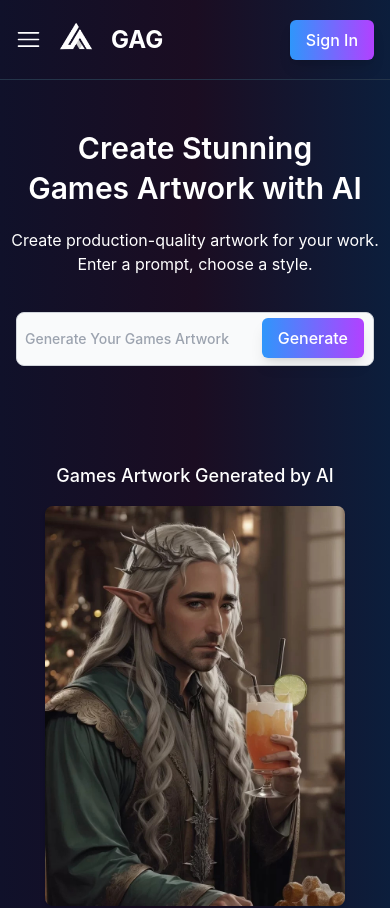
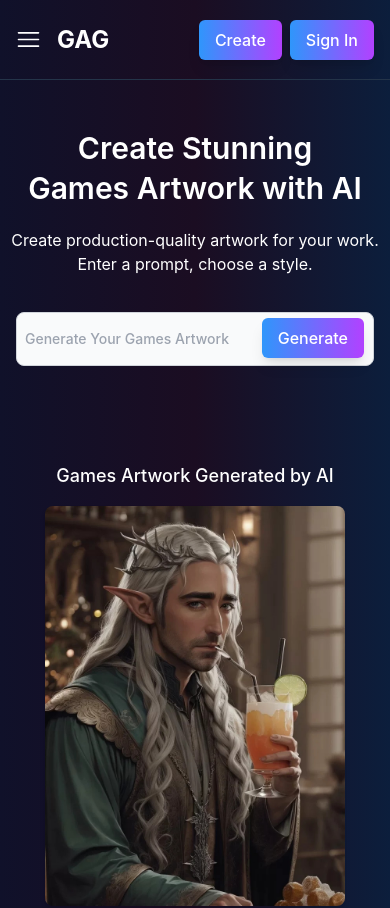
Before and after one commit to Abhi06027/gamesartworkai, a React (Vite) app: page / in a window 390 px wide. Shown: the top 908 px of the page. Built offline with nearby package versions, Linux system fonts and the light colour scheme; a web font is replaced by a local one.

Commit message:
Addedbutton

```diff
--- a/src/App.jsx
+++ b/src/App.jsx
@@ -1,5 +1,11 @@
 import { BrowserRouter, Route, Routes } from "react-router-dom";
-import { Howitworks, AboutUs, ArtworkGallery, SignupForm } from "./Pages";
+import {
+  Howitworks,
+  AboutUs,
+  ArtworkGallery,
+  SignupForm,
+  Create,
+} from "./Pages";
 import { Header, Hero, Footer, Hidenavbarfooter } from "./Components";
 
 function App() {
@@ -15,6 +21,7 @@ function App() {
           <Route path="/artwork-gallery" element={<ArtworkGallery />} />
           <Route path="/" element={<AboutUs />} />
           <Route path="/Sign-in" element={<SignupForm />} />
+          <Route path="/create" element={<Create />} />
         </Routes>
 
         <Hidenavbarfooter>
--- a/src/Components/Footer.jsx
+++ b/src/Components/Footer.jsx
@@ -19,7 +19,7 @@ const Footer = () => {
                     <img
                       className="w-5 h-5"
                       src={social.url}
-                      alt={social.url}
+                      alt={social.logo}
                     />
                   </div>
                 </Link>
--- a/src/Components/Header.jsx
+++ b/src/Components/Header.jsx
@@ -10,7 +10,7 @@ const Header = () => {
 
   return (
     <header className="w-full h-[80px] sm:px-8 px-4 py-2 border-b flex justify-between fixed top-0 bottom-0 lg:static z-[99] bg-gradient-to-r from-[#10112a] via-[#1b0d22] to-[#0c1e3c] border-b-[#243449]">
-      <nav className="flex items-center">
+      <nav className="flex gap-4 items-center">
         <div
           onClick={() => setOpen(!open)}
           className={`z-[999] lg:hidden ${open ? "text-black" : "text-white"} `}
@@ -39,7 +39,7 @@ const Header = () => {
         </div>
 
         <Link to="/" className="flex items-center">
-          <Logo style="w-[70px] h-[70px] object-contain" />
+          <Logo style="w-[70px] h-[70px] hidden lg:block object-contain" />
           <h2 className="font-bold text-white text-[24px]">GAG</h2>
         </Link>
       </nav>
@@ -56,7 +56,14 @@ const Header = () => {
           ))}
         </ul>
       </div>
-      <div className="flex items-center">
+      <div className="flex space-x-2 items-center">
+        <Link to="create">
+          <Button
+            name={"Create"}
+            style="bg-gradient-to-r from-[#2f96fb] shadow-lg font-medium text-white to-[#b241ff] px-4 py-2 rounded-md"
+          />
+        </Link>
+
         <Link to="Sign-in">
           <Button
             name={"Sign In"}
--- /dev/null
+++ b/src/Pages/Create.jsx
@@ -0,0 +1,5 @@
+const Create = () => {
+  return <div className=" bg-white min-h-screen">df</div>;
+};
+
+export default Create;
--- a/src/Pages/index.js
+++ b/src/Pages/index.js
@@ -2,4 +2,5 @@ import Howitworks from "./Howitworks";
 import AboutUs from "./AboutUs";
 import ArtworkGallery from "./ArtworkGallery";
 import SignupForm from "./SignupForm";
-export { Howitworks, AboutUs, ArtworkGallery, SignupForm };
+import Create from "./Create";
+export { Howitworks, AboutUs, ArtworkGallery, SignupForm, Create };
--- a/src/assets/icons/index.js
+++ b/src/assets/icons/index.js
@@ -3,5 +3,6 @@ import hamburger from "./hamburger.svg";
 import instagram from "./instagram.svg";
 import twitter from "./twitter.svg";
 import linkedin from "./linkedin.svg";
+import logo from "./logo.svg";
 
-export { facebook, hamburger, instagram, linkedin, twitter };
+export { facebook, hamburger, instagram, linkedin, twitter, logo };
```
Also changed, not shown: src/assets/icons/logo.svg.
